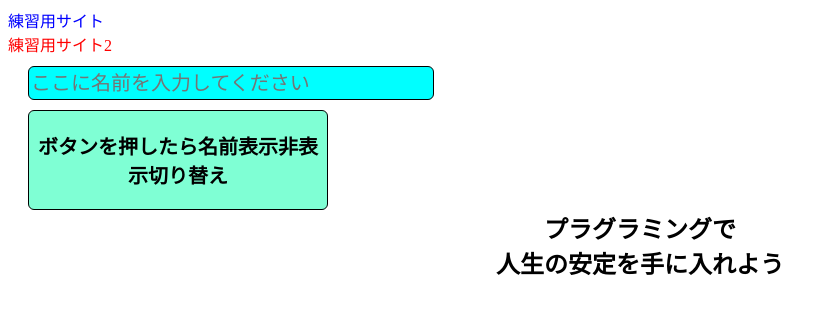
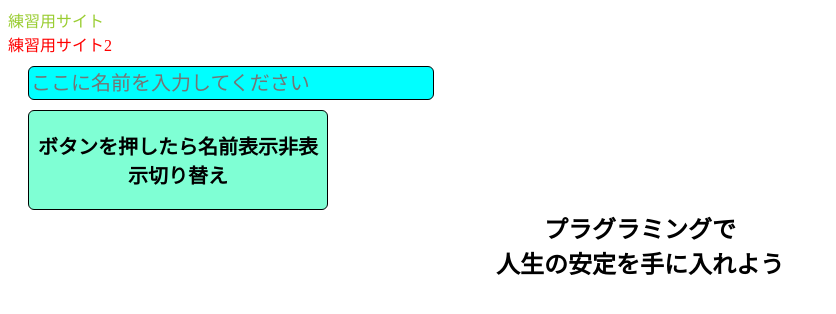
Before and after one commit to ShunNadamoto/clonepractice, a Next.js app: page / in a window 1280 px wide. Shown: the top 314 px of the page, without its empty margins (0-836 px from the left). Built offline with nearby package versions, Linux system fonts and the light colour scheme.

Commit message:
練習用サイトの文字色変更

```diff
--- a/src/pages/index.module.css
+++ b/src/pages/index.module.css
@@ -1,4 +1,4 @@
 .test {
-  font-size: 90px;
+  font-size: 120px;
   color: blue;
 }
--- a/src/pages/index.module.scss
+++ b/src/pages/index.module.scss
@@ -3,7 +3,7 @@
   flex-direction: column;
 
   &__test1 {
-    color: blue;
+    color: yellowgreen;
   }
 
   &__test2 {
```
